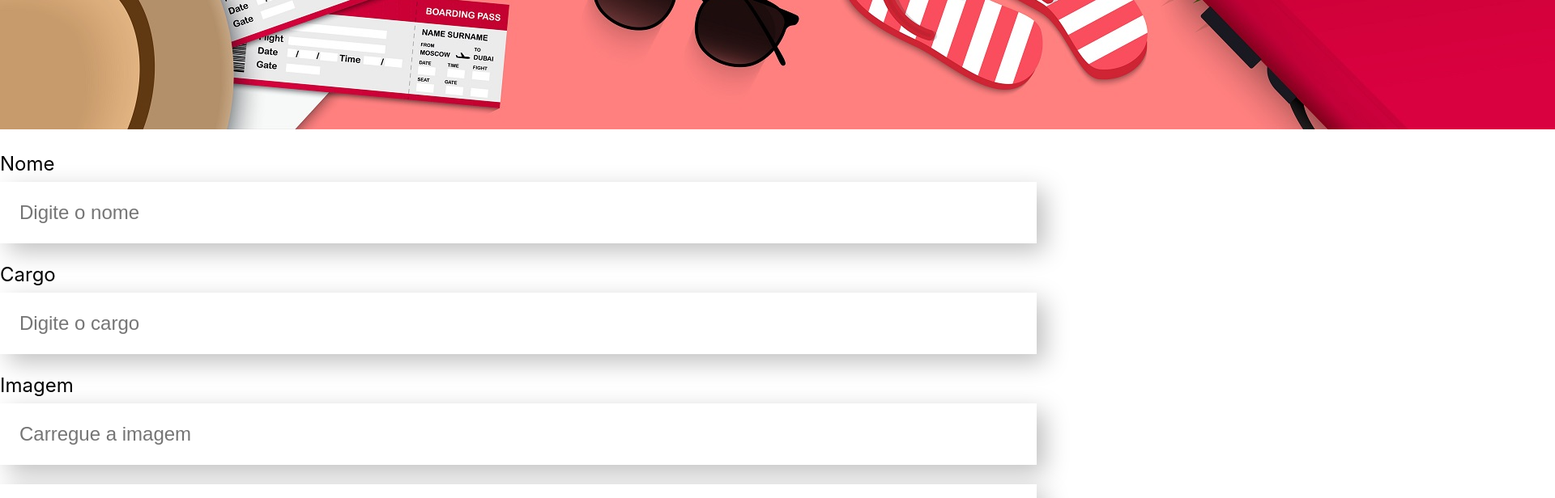
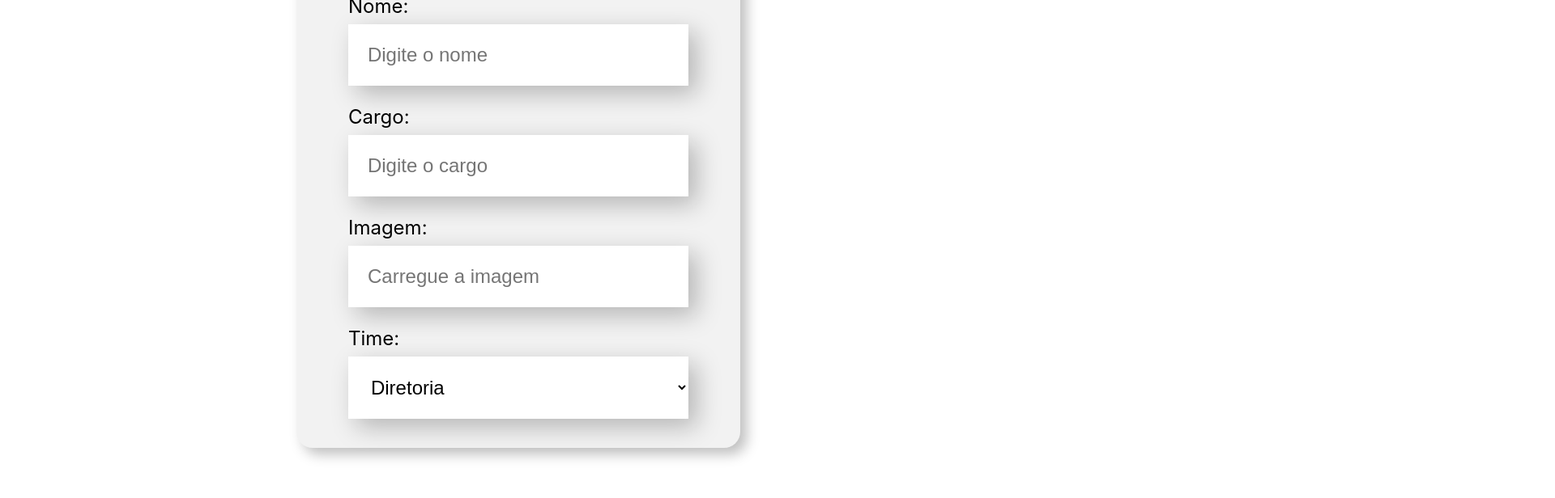
Before and after one commit to GeissonChagas/Gteam-organograma, a React (Create React App) app: page / in a window 1280 px wide. Shown: the part 840-1456 px from the top of the page at 81% size, 1920 px wide, since content can reach past the window. Built offline with nearby package versions, Linux system fonts and the light colour scheme.

Commit message:
adicionando input com select

```diff
--- a/src/App.js
+++ b/src/App.js
@@ -1,15 +1,13 @@
-import './App.css';
 import Banner from './componentes/Banner';
-import CampoTexto from './componentes/CampoTexto';
+import Formulario from './componentes/Formulario';
+
 
 function App() {
   return (
-    <div className="banner">
+    <div className="App">
       <Banner />
-      <CampoTexto label="Nome" placeholder="Digite o nome"/>
-      <CampoTexto label="Cargo" placeholder="Digite o cargo"/>
-      <CampoTexto label="Imagem" placeholder="Carregue a imagem"/>
-      <CampoTexto />
+      <Formulario />
+
     </div>
   );
 }
--- a/src/componentes/Banner/Banner.css
+++ b/src/componentes/Banner/Banner.css
@@ -1,12 +1,13 @@
+
+
 .banner{
     text-align: center;
 
 }
 
 .banner img{
-    width: 100%;
-    height: 30%;
+    max-width: 100%;
+    height: auto;
     object-fit: cover;
 
-
 }
--- a/src/componentes/Banner/index.js
+++ b/src/componentes/Banner/index.js
@@ -1,6 +1,8 @@
+import './Banner.css'
+
 function Banner (){
     return (
-        <header>
+        <header className="banner">
             <img src="/img/banner.jpeg" alt="Banner principal" />
         </header>
     )
--- /dev/null
+++ b/src/componentes/Formulario/Formulario.css
@@ -0,0 +1,17 @@
+.formulario{
+    display: flex;
+    justify-content: center;
+    margin: 80px 0;
+
+}
+
+.formulario form {
+    background-color: #F2F2F2;
+    border-radius: 20px;
+    box-shadow: 8px 8px 16px rgba(0,0,0,0.25);
+    max-width: 100%;
+    text-align: left;
+    padding: 36px 64px;
+
+
+}
--- /dev/null
+++ b/src/componentes/Formulario/index.js
@@ -0,0 +1,30 @@
+import './Formulario.css'
+import CampoTexto from '../CampoTexto'
+import ListaSuspensa from '../ListaSuspensa'
+
+
+const Formulario = () => {
+
+    const times = [
+        'Diretoria',
+        'Financeiro',
+        'Atendimento',
+        'Guias'
+    ]
+
+    return (
+        <section className='formulario'>
+            <form>
+                <h2>Preencha os dados para criar o card</h2>
+                <CampoTexto label="Nome:" placeholder="Digite o nome" />
+                <CampoTexto label="Cargo:" placeholder="Digite o cargo" />
+                <CampoTexto label="Imagem:" placeholder="Carregue a imagem" />
+                <ListaSuspensa label="Time:" itens={times} />
+            </form>
+        </section>
+
+
+    )
+}
+
+export default Formulario
--- /dev/null
+++ b/src/componentes/ListaSuspensa/ListaSuspensa.css
@@ -0,0 +1,20 @@
+.lista-suspensa{
+
+}
+
+.lista-suspensa label{
+    display: block;
+    margin-bottom: 8px;
+    font-size: 24px;
+}
+
+.lista-suspensa select{
+    background-color: #FFFFFF;
+    box-shadow: 10px 10px 30px rgba(0,0,0,0.25);
+    width: 100%;
+    border: none;
+    font-size: 24px;
+    padding: 24px;
+    box-sizing: border-box;
+
+}
--- /dev/null
+++ b/src/componentes/ListaSuspensa/index.js
@@ -0,0 +1,14 @@
+import './ListaSuspensa.css'
+
+const ListaSuspensa = (props) => {
+
+    return (
+        <div className='lista-suspensa'>
+            <label>{props.label}</label>
+            <select>{props.itens.map(item => <option key={item}>{item}</option>)}</select>
+        </div>
+
+    )
+}
+
+export default ListaSuspensa
```
Also changed, not shown: public/img/Banner.jpeg.
